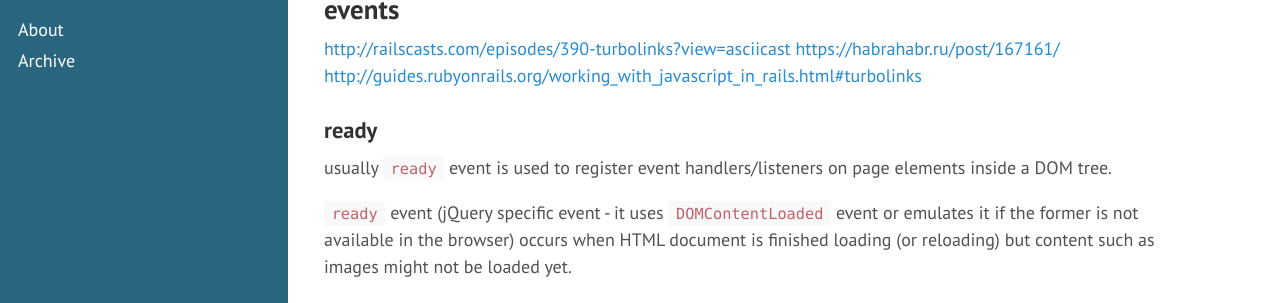
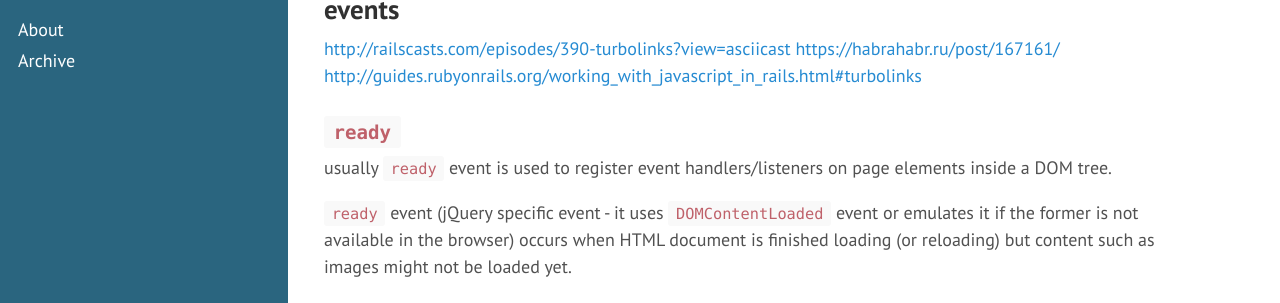
Before and after one commit to tap349/tap349.github.io, a Jekyll site: the page built from _posts/2016-03-20-rails-caching.md, in a window 1280 px wide and 900 px high, scrolled down 966 px. Shown: the part 138-441 px from the top of the window. Built offline with Jekyll 4.4.1, drawn with Linux system fonts in a browser that asks for light colours.

Commit message:
update 2016-03-24_02:54:08

```diff
--- a/_posts/2016-03-20-rails-caching.md
+++ b/_posts/2016-03-20-rails-caching.md
@@ -56,7 +56,7 @@ data attribute to the link.
 <https://habrahabr.ru/post/167161/>
 <http://guides.rubyonrails.org/working_with_javascript_in_rails.html#turbolinks>
 
-### ready
+### `ready`
 
 usually `ready` event is used to register event handlers/listeners
 on page elements inside a DOM tree.
```
